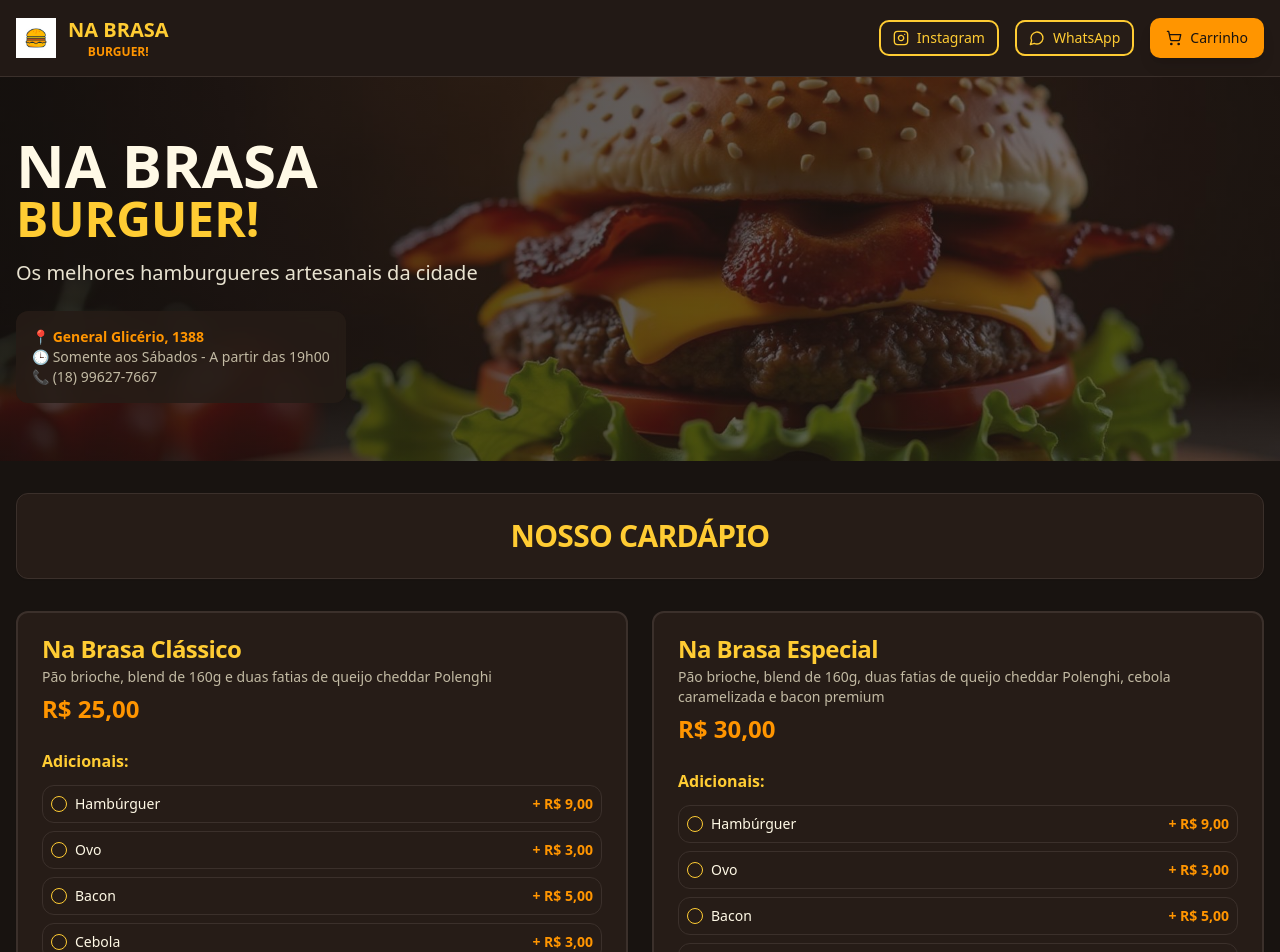
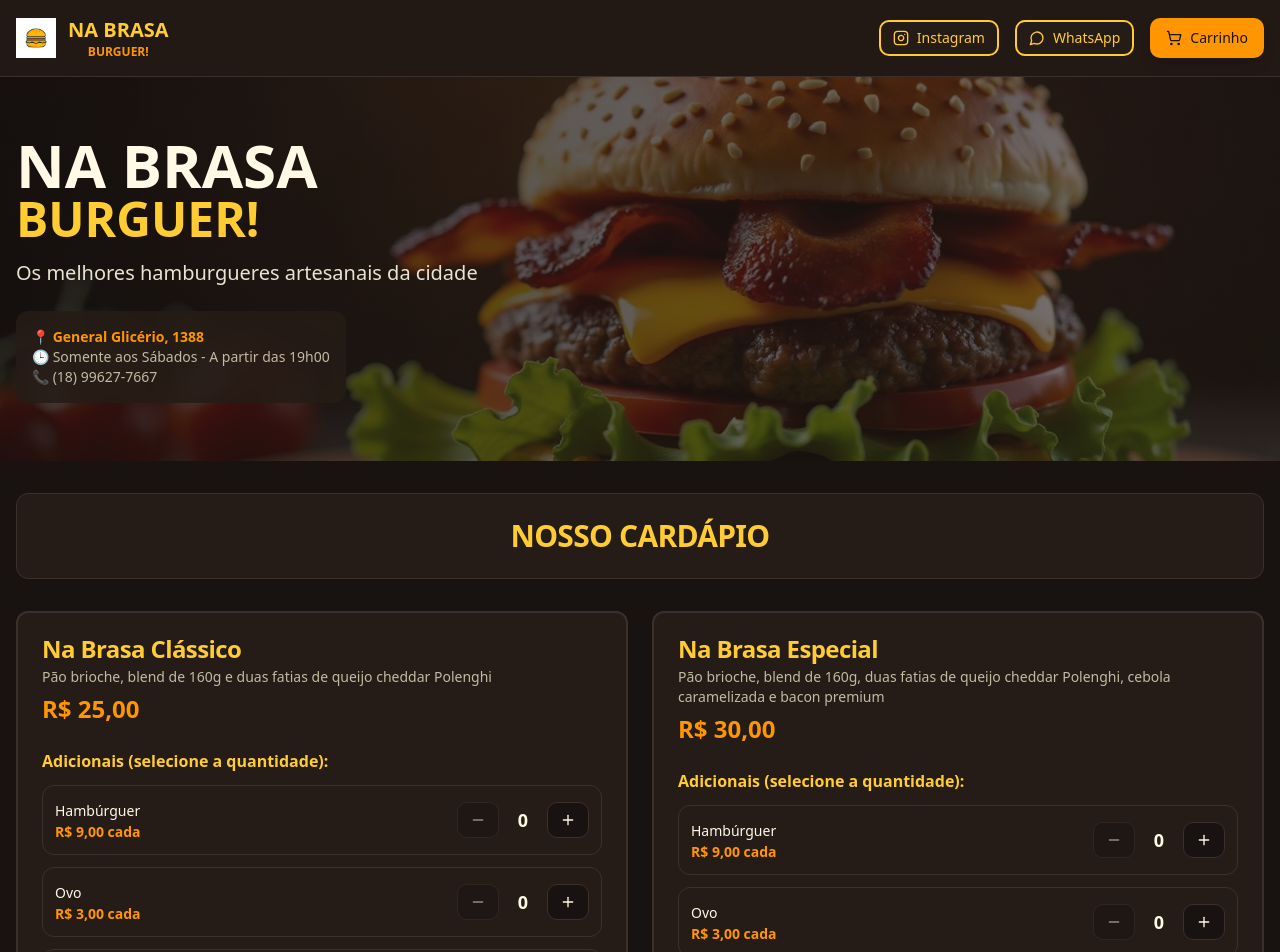
Before and after one commit to Hellodevlooms/nabrasa-81, a React (Vite) app: page / in a window 1280 px wide. Shown: the top 952 px of the page. Built offline with nearby package versions, Linux system fonts and the light colour scheme.

Commit message:
Corrigir visualização no front
Ajustei a exibição dos adicionais no front-end para que o usuário possa visualizar corretamente a seleção de múltiplos adicionais, como "+2 ovos".

```diff
--- a/src/components/MenuCard.tsx
+++ b/src/components/MenuCard.tsx
@@ -1,10 +1,9 @@
 import React, { useState } from 'react';
 import { Button } from '@/components/ui/button';
 import { Card, CardContent, CardFooter, CardHeader, CardTitle } from '@/components/ui/card';
-import { Checkbox } from '@/components/ui/checkbox';
 import { Textarea } from '@/components/ui/textarea';
 import { Plus, Minus } from 'lucide-react';
-import { MenuItem, Additional } from '@/types/order';
+import { MenuItem, Additional, CartAdditional } from '@/types/order';
 import { useCart } from '@/contexts/CartContext';
 import { additionals as allAdditionals } from '@/data/menu';
 
@@ -13,29 +12,39 @@ interface MenuCardProps {
 }
 
 const MenuCard: React.FC<MenuCardProps> = ({ item }) => {
-  const [selectedAdditionals, setSelectedAdditionals] = useState<Additional[]>([]);
+  const [selectedAdditionals, setSelectedAdditionals] = useState<Record<string, number>>({});
   const [quantity, setQuantity] = useState(1);
   const [observations, setObservations] = useState('');
   const { addToCart } = useCart();
 
-  const handleAdditionalToggle = (additional: Additional) => {
-    setSelectedAdditionals(prev => {
-      const exists = prev.find(a => a.id === additional.id);
-      if (exists) {
-        return prev.filter(a => a.id !== additional.id);
-      }
-      return [...prev, additional];
-    });
+  const handleAdditionalQuantityChange = (additionalId: string, newQuantity: number) => {
+    setSelectedAdditionals(prev => ({
+      ...prev,
+      [additionalId]: Math.max(0, newQuantity)
+    }));
   };
 
   const getTotalPrice = () => {
-    const additionalsPrice = selectedAdditionals.reduce((sum, add) => sum + add.price, 0);
+    const additionalsPrice = Object.entries(selectedAdditionals).reduce((sum, [id, qty]) => {
+      const additional = allAdditionals.find(a => a.id === id);
+      return sum + (additional ? additional.price * qty : 0);
+    }, 0);
     return (item.price + additionalsPrice) * quantity;
   };
 
   const handleAddToCart = () => {
-    addToCart(item, selectedAdditionals, quantity, observations);
-    setSelectedAdditionals([]);
+    const cartAdditionals: CartAdditional[] = Object.entries(selectedAdditionals)
+      .filter(([_, qty]) => qty > 0)
+      .map(([id, qty]) => {
+        const additional = allAdditionals.find(a => a.id === id)!;
+        return {
+          ...additional,
+          quantity: qty
+        };
+      });
+
+    addToCart(item, cartAdditionals, quantity, observations);
+    setSelectedAdditionals({});
     setQuantity(1);
     setObservations('');
   };
@@ -52,24 +61,36 @@ const MenuCard: React.FC<MenuCardProps> = ({ item }) => {
 
       <CardContent className="space-y-4">
         <div>
-          <h4 className="font-semibold text-primary mb-3">Adicionais:</h4>
-          <div className="grid grid-cols-1 gap-2">
+          <h4 className="font-semibold text-primary mb-3">Adicionais (selecione a quantidade):</h4>
+          <div className="grid grid-cols-1 gap-3">
             {allAdditionals.map((additional) => (
-              <div key={additional.id} className="flex items-center space-x-2 p-2 rounded-lg border border-border hover:bg-muted/50 transition-colors">
-                <Checkbox
-                  id={`${item.id}-${additional.id}`}
-                  checked={selectedAdditionals.some(a => a.id === additional.id)}
-                  onCheckedChange={() => handleAdditionalToggle(additional)}
-                />
-                <label
-                  htmlFor={`${item.id}-${additional.id}`}
-                  className="flex-1 text-sm cursor-pointer"
-                >
-                  {additional.name}
-                </label>
-                <span className="text-sm font-semibold text-burger-orange">
-                  + R$ {additional.price.toFixed(2).replace('.', ',')}
-                </span>
+              <div key={additional.id} className="flex items-center justify-between p-3 rounded-lg border border-border hover:bg-muted/50 transition-colors">
+                <div className="flex-1">
+                  <span className="text-sm font-medium">{additional.name}</span>
+                  <div className="text-sm text-burger-orange font-semibold">
+                    R$ {additional.price.toFixed(2).replace('.', ',')} cada
+                  </div>
+                </div>
+                <div className="flex items-center gap-2">
+                  <Button
+                    variant="outline"
+                    size="sm"
+                    onClick={() => handleAdditionalQuantityChange(additional.id, (selectedAdditionals[additional.id] || 0) - 1)}
+                    disabled={!selectedAdditionals[additional.id]}
+                  >
+                    <Minus className="w-3 h-3" />
+                  </Button>
+                  <span className="w-8 text-center font-bold text-lg">
+                    {selectedAdditionals[additional.id] || 0}
+                  </span>
+                  <Button
+                    variant="outline"
+                    size="sm"
+                    onClick={() => handleAdditionalQuantityChange(additional.id, (selectedAdditionals[additional.id] || 0) + 1)}
+                  >
+                    <Plus className="w-3 h-3" />
+                  </Button>
+                </div>
               </div>
             ))}
           </div>
--- a/src/contexts/CartContext.tsx
+++ b/src/contexts/CartContext.tsx
@@ -1,10 +1,10 @@
 import React, { createContext, useContext, useState, ReactNode } from 'react';
-import { CartItem, MenuItem, Additional } from '@/types/order';
+import { CartItem, MenuItem, CartAdditional } from '@/types/order';
 import { toast } from '@/hooks/use-toast';
 
 interface CartContextType {
   items: CartItem[];
-  addToCart: (menuItem: MenuItem, additionals: Additional[], quantity: number, observations?: string) => void;
+  addToCart: (menuItem: MenuItem, additionals: CartAdditional[], quantity: number, observations?: string) => void;
   removeFromCart: (id: string) => void;
   updateQuantity: (id: string, quantity: number) => void;
   clearCart: () => void;
@@ -29,8 +29,8 @@ interface CartProviderProps {
 export const CartProvider: React.FC<CartProviderProps> = ({ children }) => {
   const [items, setItems] = useState<CartItem[]>([]);
 
-  const addToCart = (menuItem: MenuItem, additionals: Additional[], quantity: number, observations?: string) => {
-    const totalPrice = (menuItem.price + additionals.reduce((sum, add) => sum + add.price, 0)) * quantity;
+  const addToCart = (menuItem: MenuItem, additionals: CartAdditional[], quantity: number, observations?: string) => {
+    const totalPrice = (menuItem.price + additionals.reduce((sum, add) => sum + (add.price * add.quantity), 0)) * quantity;
 
     const newItem: CartItem = {
       id: Date.now().toString(),
@@ -64,7 +64,7 @@ export const CartProvider: React.FC<CartProviderProps> = ({ children }) => {
 
     setItems(prev => prev.map(item => {
       if (item.id === id) {
-        const unitPrice = item.menuItem.price + item.additionals.reduce((sum, add) => sum + add.price, 0);
+        const unitPrice = item.menuItem.price + item.additionals.reduce((sum, add) => sum + (add.price * add.quantity), 0);
         return {
           ...item,
           quantity,
```
Also changed, not shown: src/types/order.ts (+8 -1 lines).
